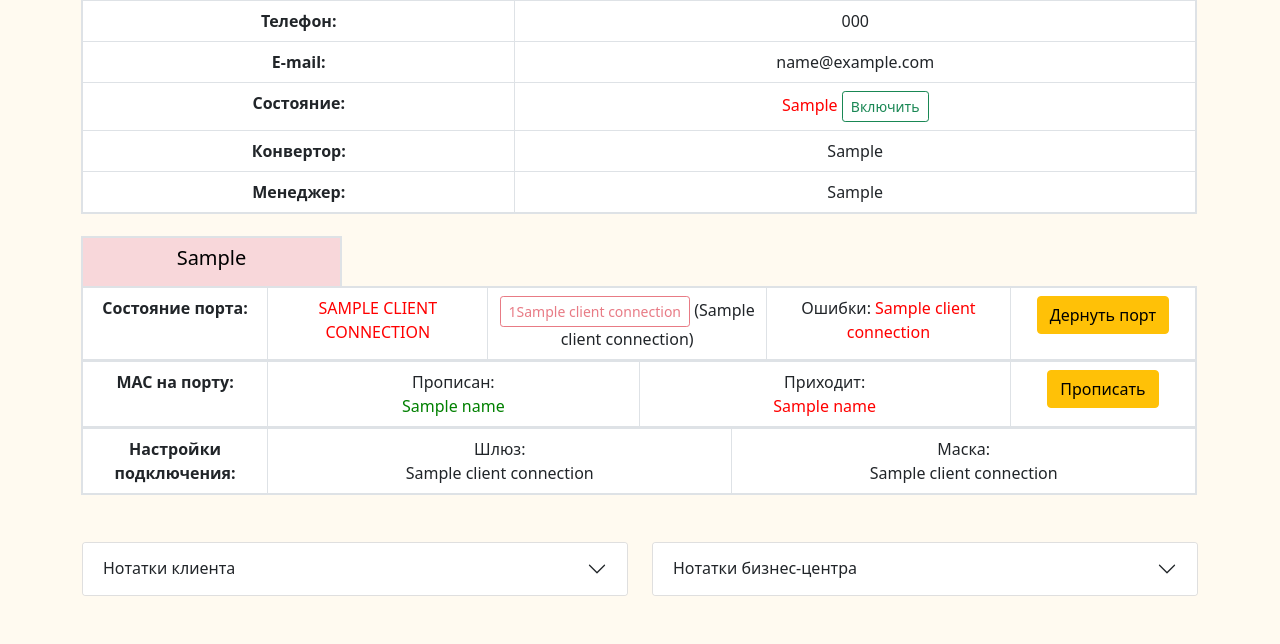
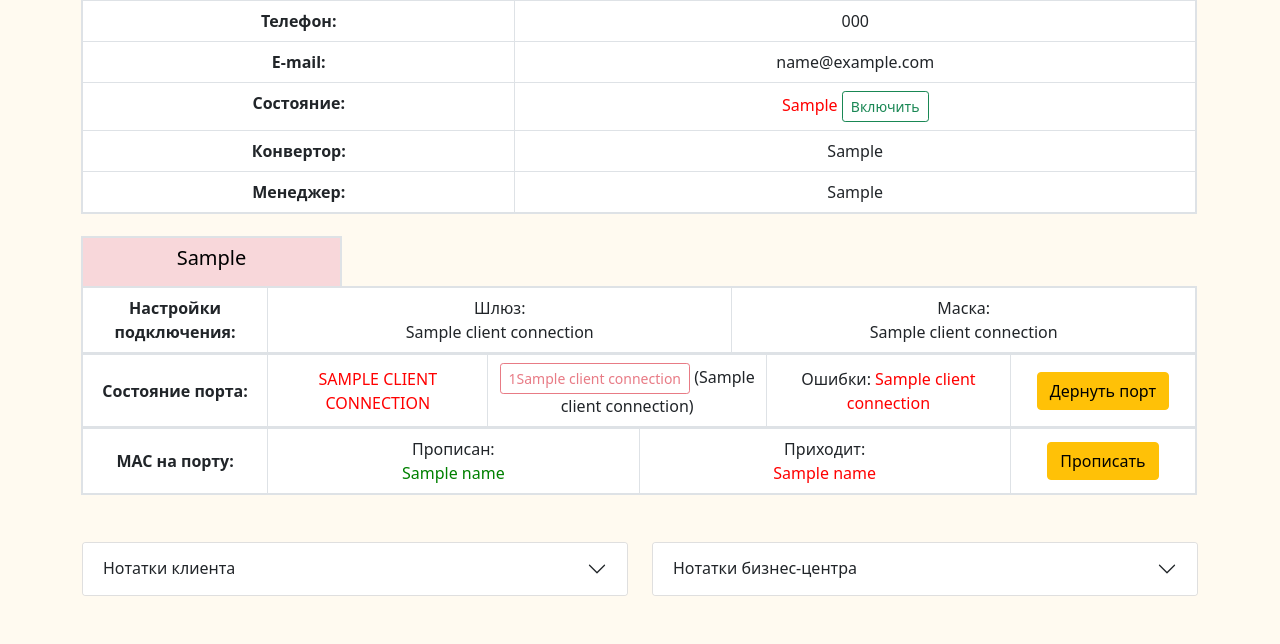
Before and after one commit to FILA722/NBI-Navigator, a Flask app: template templates/client.html in a window 1280 px wide. Shown: the part 201-845 px from the top of the page. Run offline with Flask 2, Linux system fonts and the light colour scheme; the template is opened without the code that fills it: most values are stand-ins (such as "Sample title", 1, 10 or a date in 2020); lists and menus that the app fills with data are empty; parts of the project's set-up code (start-up, migrations or seed data) failed here and were passed over; some libraries are stand-ins or nearby versions.

Commit message:
building client.html vertical centered port_status and reboot_port write_mac buttons

```diff
--- a/http_app.py
+++ b/http_app.py
@@ -64,19 +64,19 @@ def find_client(client_name):
     else:
         search_result = search_engine.search(client_name)
 
-        # client_name = search_result[0]
-        # client_data = search_result[1]
-        client_name = 'кармазіна ірина юрївна'
-        client_data = ['0675075036,0442273438',
-                       'i.dronova@nbi.ua, i.dronova@unitex.od.ua',
-                       'Бизнес-центр Євгена Сверстюка, 11A',
-                       'ВНДІХІМПРОЕКТ - хозяин здания\n516-8478 Александр Владимирович - нач.тех.отдела\n\nсвязист Константин 095 4456484 (работает только по понедельникам)\n\nОборудование стоит в НОВИЙ БЦ ТОВ, знает где стоит - Артем гл. инж.\n050 1520558 (ребутнет если чего, категорически не приветствует)\n!!! Шлюз 80.78.40.17 !!!\nПодключено конверторами с МР17. Конвертор МР11-МР17 FOXGATE EC-23721-1SM-20 #EC20110252670\nSwitch Zyxel MES-35000-24\nS/N: S120H27009921\n(АТС подвал)\nSwitch2 Quidway  S2326TP-EI \n12(пов.)',
-                       'Неактивний',
-                       'НЕТ',
-                       '(050)383-06-91 Николай Дмитриевич',
-                       '==Sverstyuka 11A sw2#5==\nНеобмежений:\nсвіт - 10М\nУкраїна - до 100М\n\nМАС-адрес:\n50ff-204a-eb4e\n\nзміна прізвища з Дронова на Кармазіна Ірина Юріївна',
-                       {'80.78.40.13': ['Sverstyuka 11A sw2', '10.10.16.8', '#5', '80.78.40.17', '255.255.255.224', 'huawei', 'up', ['50ff-204a-eb4e'], ['50ff-204a-eb4e'], '0', True, True]},
-                       'https://netstore2.nbi.com.ua/show_client.php?client_id=124']
+        client_name = search_result[0]
+        client_data = search_result[1]
+        # client_name = 'кармазіна ірина юрївна'
+        # client_data = ['0675075036,0442273438',
+        #                'i.dronova@nbi.ua, i.dronova@unitex.od.ua',
+        #                'Бизнес-центр Євгена Сверстюка, 11A',
+        #                'ВНДІХІМПРОЕКТ - хозяин здания\n516-8478 Александр Владимирович - нач.тех.отдела\n\nсвязист Константин 095 4456484 (работает только по понедельникам)\n\nОборудование стоит в НОВИЙ БЦ ТОВ, знает где стоит - Артем гл. инж.\n050 1520558 (ребутнет если чего, категорически не приветствует)\n!!! Шлюз 80.78.40.17 !!!\nПодключено конверторами с МР17. Конвертор МР11-МР17 FOXGATE EC-23721-1SM-20 #EC20110252670\nSwitch Zyxel MES-35000-24\nS/N: S120H27009921\n(АТС подвал)\nSwitch2 Quidway  S2326TP-EI \n12(пов.)',
+        #                'Неактивний',
+        #                'НЕТ',
+        #                '(050)383-06-91 Николай Дмитриевич',
+        #                '==Sverstyuka 11A sw2#5==\nНеобмежений:\nсвіт - 10М\nУкраїна - до 100М\n\nМАС-адрес:\n50ff-204a-eb4e\n\nзміна прізвища з Дронова на Кармазіна Ірина Юріївна',
+        #                {'80.78.40.13': ['Sverstyuka 11A sw2', '10.10.16.8', '#5', '80.78.40.17', '255.255.255.224', 'huawei', 'up', ['50ff-204a-eb4e'], ['50ff-204a-eb4e'], '0', True, True]},
+        #                'https://netstore2.nbi.com.ua/show_client.php?client_id=124']
 
         client_tel = client_data[0]
         client_email = client_data[1]
@@ -88,7 +88,7 @@ def find_client(client_name):
         client_notes = client_data[7].split('\n')
         client_connection_data = client_data[8]
         client_url = client_data[9]
-
+        print(client_connection_data)
         return render_template('client.html', client_name=client_name,
                                             client_tel = client_tel,
                                             client_email=client_email,
--- a/static/css/main.css
+++ b/static/css/main.css
@@ -13,7 +13,6 @@ body {
 
 .center {
     text-align: center;
-    margin: auto;
 }
 
 .ip {
--- a/templates/client.html
+++ b/templates/client.html
@@ -11,6 +11,7 @@ NBI-Navigator
         $(function() {
           $('button#port_reboot').on('click', function(e) {
             e.preventDefault()
+            alert( 'ПОРТ ПЕРЕДЁРНУТ' );
             $.getJSON('/port_reboot',
                 function(data) {
               //do nothing
@@ -22,6 +23,7 @@ NBI-Navigator
         $(function() {
           $('button#write_mac').on('click', function(e) {
             e.preventDefault()
+            alert( 'МАК ПРОПИСАН' );
             $.getJSON('/write_mac',
                 function(data) {
               //do nothing
@@ -41,14 +43,8 @@ NBI-Navigator
           });
         });
 
-        var popoverTriggerList = [].slice.call(document.querySelectorAll('[data-bs-toggle="popover"]'))
-        var popoverList = popoverTriggerList.map(function (popoverTriggerEl) {
-        return new bootstrap.Popover(popoverTriggerEl)
-            })
-            var popover = new bootstrap.Popover(document.querySelector('.example-popover'), {
-        container: 'body'
-            })
 </script>
+
 
 <br>
     <header class="d-flex flex-wrap align-items-center justify-content-center justify-content-md-between py-3 mb-4 border-bottom">
@@ -71,7 +67,7 @@ NBI-Navigator
 <table class="table table-bordered client-table border border-2 ip">
     <tbody>
         <tr>
-            <th scope="row" class="center"><h5>{{ client_name.upper() }} | <a class="btn btn-outline-primary btn-sm" href="{{ client_url }}">Netsore</a></h5></th>
+            <th scope="row" class="align-middle center"><h5>{{ client_name.upper() }} | <a class="btn btn-outline-primary btn-sm" href="{{ client_url }}">Netsore</a></h5></th>
         </tr>
     </tbody>
 </table>
@@ -104,8 +100,7 @@ NBI-Navigator
         </tbody>
 </table>
 <br>
-{% for ip in client_connection_data%}
-
+{% for ip in client_connection_data %}
     <div class="row">
         <div class="col-3">
             {% if client_connection_data[ip][10] == True %}
@@ -115,45 +110,55 @@ NBI-Navigator
             {% endif %}
                     <tbody>
                         <tr>
-                            <th scope="row" class="center"><h5>{{ ip }}</h5></th>
+                            <th scope="row" class="align-middle center"><h5>{{ ip }}</h5></th>
                         </tr>
                     </tbody>
                 </table>
         </div>
     </div>
-
     <table class="table table-bordered client-table border border-2 ip">
         <tbody>
             <tr>
-              <th scope="row" class="center col-2">Состояние порта:</th>
+              <th scope="row" class="align-middle center">Настройки подключения:</th>
+                <td class="center col-5">Шлюз: <br> {{ client_connection_data[ip][3] }}</td>
+                <td class="center col-5">Маска: <br> {{ client_connection_data[ip][4] }}</td>
 
-              {% if client_connection_data[ip][6] == 'up' %}
-                <td class="center"><font color="green">{{ client_connection_data[ip][6].upper() }}</font></td>
-              {% else %}
-                <td class="center"><font color="red">{{ client_connection_data[ip][6].upper() }}</font></td>
-              {% endif %}
+            </tr>
+        </tbody>
+    </table>
+    <table class="table table-bordered client-table border border-2 ip">
+        <tbody>
+            <tr>
+              <th scope="row" class="align-middle center col-2">Состояние порта:</th>
+
+                  {% if client_connection_data[ip][6] == 'up' %}
+                    <td class="align-middle center"><font color="green">{{ client_connection_data[ip][6].upper() }}</font></td>
+                  {% else %}
+                    <td class="align-middle center"><font color="red">{{ client_connection_data[ip][6].upper() }}</font></td>
+                  {% endif %}
+
 
               {% if client_connection_data[ip][11] == True %}
                     {% if client_connection_data[ip][5] == "huawei" %}
                         <td class="center col-3">
-                            <a class="btn btn-outline-success btn-sm disabled">{{ client_connection_data[ip][0]}}{{ client_connection_data[ip][2]}}</a>
+                            <a class="align-middle center btn btn-outline-success btn-sm disabled">{{ client_connection_data[ip][0] }}{{ client_connection_data[ip][2] }}</a>
                             <br>
                             {{ client_connection_data[ip][1] }} {{ client_connection_data[ip][5] }}
                         </td>
                     {% else %}
-                        <td class="center col-3"><a class="btn btn-outline-success btn-sm" href="http://{{ client_connection_data[ip][1] }}">{{ client_connection_data[ip][0]}}{{ client_connection_data[ip][2]}}</a> ({{ client_connection_data[ip][5] }})</td>
+                        <td class="center col-3"><a class="align-middle center btn btn-outline-success btn-sm" href="http://{{ client_connection_data[ip][1] }}">{{ client_connection_data[ip][0] }}{{ client_connection_data[ip][2] }}</a> ({{ client_connection_data[ip][5] }})</td>
                     {% endif %}
               {% else %}
-                <td class="center col-3"><a class="btn btn-outline-danger btn-sm disabled" role="button" aria-disabled="true">{{ client_connection_data[ip][0]}}{{ client_connection_data[ip][2]}}</a> ({{ client_connection_data[ip][5] }})</td>
+                <td class="center col-3"><a class="align-middle center btn btn-outline-danger btn-sm disabled" role="button" aria-disabled="true">{{ client_connection_data[ip][0] }}{{ client_connection_data[ip][2] }}</a> ({{ client_connection_data[ip][5] }})</td>
               {% endif %}
 
               {% if client_connection_data[ip][9] == '0' %}
-                <td class="center">Ошибки: <font color="green">{{ client_connection_data[ip][9] }}</font></td>
+                <td class="align-middle center">Ошибки: <font color="green">{{ client_connection_data[ip][9] }}</font></td>
               {% else %}
-                <td class="center">Ошибки: <font color="red">{{ client_connection_data[ip][9] }}</font></td>
+                <td class="align-middle center">Ошибки: <font color="red">{{ client_connection_data[ip][9] }}</font></td>
               {% endif %}
 
-              <td class="center col-2"><button type="button" class="btn btn-warning" id="port_reboot">Дернуть порт</button></td>
+              <td class="align-middle center col-2"><button type="button" class="btn btn-warning" id="port_reboot">Дернуть порт</button></td>
             </tr>
         </tbody>
     </table>
@@ -161,7 +166,7 @@ NBI-Navigator
     <table class="table table-bordered client-table border border-2 ip">
         <tbody>
             <tr>
-              <th scope="row" class="center">MAC на порту:</th>
+              <th scope="row" class="align-middle center">MAC на порту:</th>
               <td class="center col-4">
                   Прописан:
                   {% for mac_on in client_connection_data[ip][7] %}
@@ -180,17 +185,7 @@ NBI-Navigator
                       {% endif %}
                   {% endfor %}
               </td>
-              <td class="center col-2"><button type="button" class="btn btn-warning" id="write_mac">Прописать</button></td>
-            </tr>
-        </tbody>
-    </table>
-    <table class="table table-bordered client-table border border-2 ip">
-        <tbody>
-            <tr>
-              <th scope="row" class="center">Настройки подключения:</th>
-                <td class="center col-5">Шлюз: <br> {{ client_connection_data[ip][3] }}</td>
-                <td class="center col-5">Маска: <br> {{ client_connection_data[ip][4] }}</td>
-
+              <td class="align-middle center col-2"><button type="button" class="btn btn-warning" id="write_mac">Прописать</button></td>
             </tr>
         </tbody>
     </table>
--- a/templates/search_base.html
+++ b/templates/search_base.html
@@ -3,8 +3,7 @@
 <head>
 
     <meta charset="UTF-8">
-    <meta name="viewport"
-          content="width=device-width, user-scalable=no, initial-scale=1.0, maximum-scale=1.0, minimum-scale=1.0">
+    <meta name="viewport" content="width=device-width, user-scalable=no, initial-scale=1.0, maximum-scale=1.0, minimum-scale=1.0">
     <meta http-equiv="X-UA-Compatible" content="ie=edge">
     <link href="https://cdn.jsdelivr.net/npm/bootstrap@5.1.1/dist/css/bootstrap.min.css" rel="stylesheet" integrity="sha384-F3w7mX95PdgyTmZZMECAngseQB83DfGTowi0iMjiWaeVhAn4FJkqJByhZMI3AhiU" crossorigin="anonymous">
     <link href="https://cdn.jsdelivr.net/npm/@popperjs/core@2.9.3/dist/umd/popper.min.js">
```
